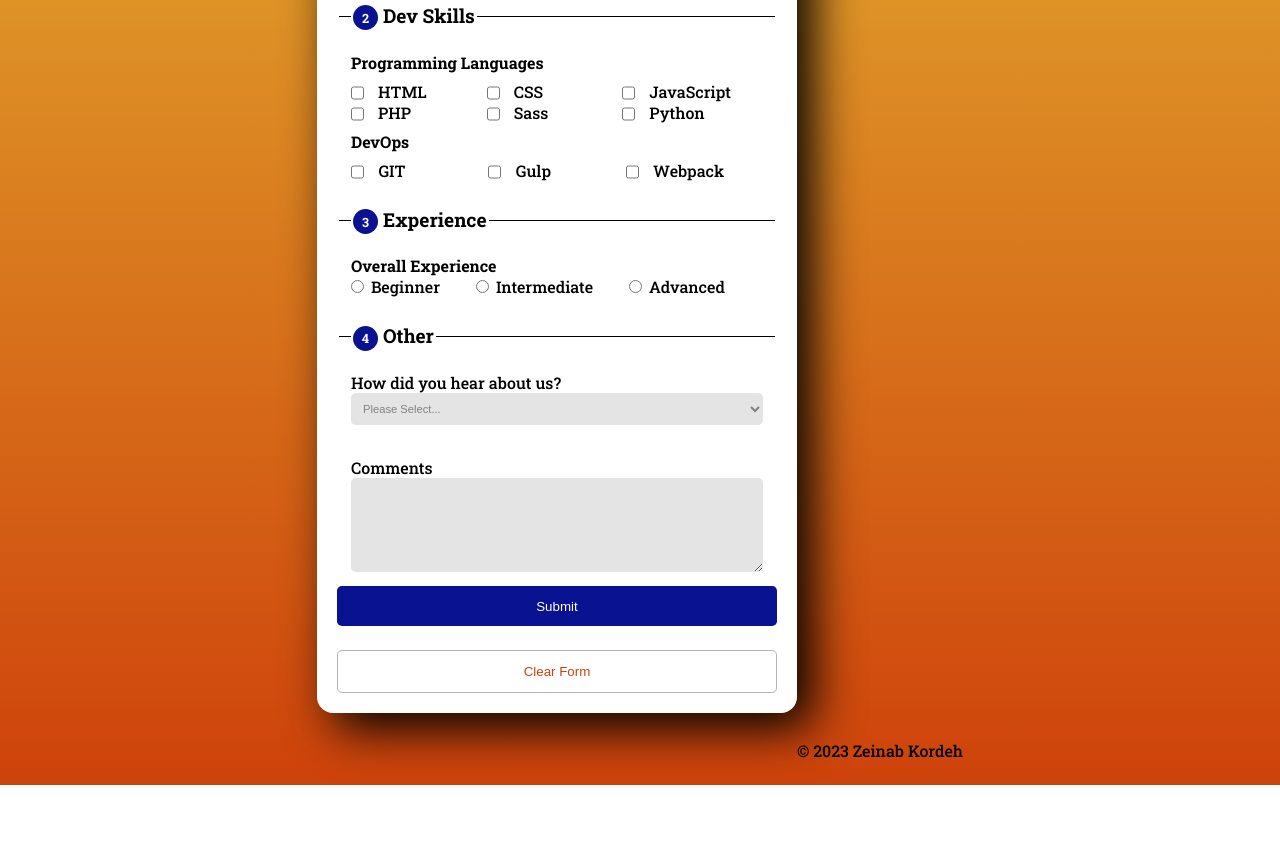
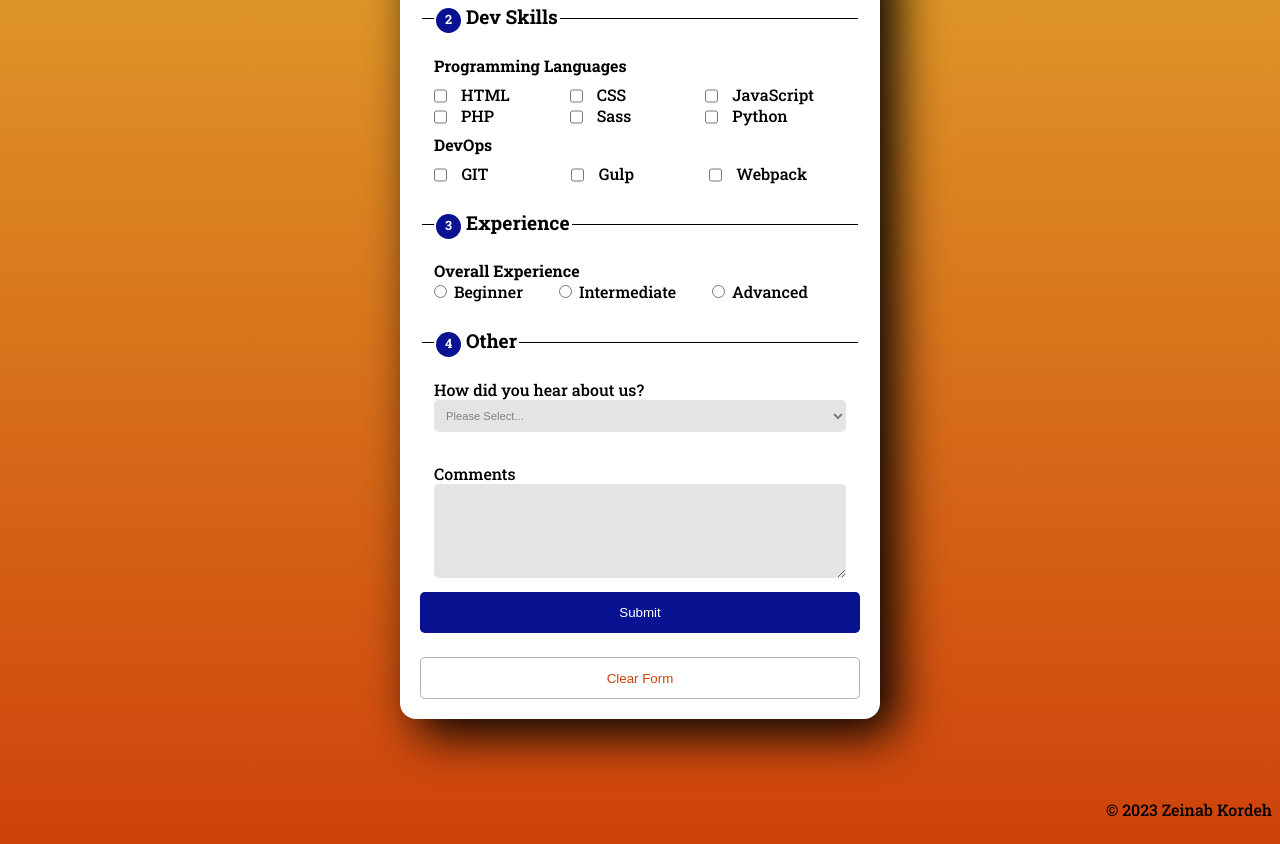
Before and after one commit to Zeinabkordeh/Sign-Up-Form, a plain HTML site: page index.html in a window 1280 px wide. Shown: the part 344-1188 px from the top of the page. Before the commit the page ends 1129 px from the top, so only its background shows below. Drawn offline with nearby package versions, Linux system fonts and the light colour scheme.

Commit message:
new changes after a feedback

```diff
--- a/index.html
+++ b/index.html
@@ -22,7 +22,7 @@
       <section class="form-container">
         <div class="form">
           <h2>Signup</h2>
-          <form>
+          <form method="post">
             <fieldset class="info">
               <legend class="info-title"> Account Info</legend>
               <label for="Name" class="visually-hidden">Name:</label>
--- a/styles/styles.css
+++ b/styles/styles.css
@@ -11,12 +11,13 @@ html {
 body {
   display: flex;
   justify-content: center;
+  flex-direction: column;
   background: linear-gradient(to bottom, rgb(229, 182, 51) 0%,rgb(206, 66, 11) 100%);
   font-size: 1rem;
   font-family: 'Roboto Slab', serif;
   font-weight: 400;
   color: black;
-  align-items: flex-end;
+  align-items: center;
 }
 
 main {
@@ -181,7 +182,7 @@ legend::before {
   width: 25px;
   display: inline-block;
   text-align: center;
-  padding-top: .3rem;
+  padding-top: .2rem;
 }
 
 #additionalDetailsInput {
@@ -193,6 +194,7 @@ legend::before {
 input:focus {
   border: 3px solid rgb(229, 182, 51) ;
   background-color: white;
+  outline: none;
 }
 
 
@@ -207,3 +209,8 @@ input:focus {
   white-space: nowrap;
   border: 0;
 }
+
+footer {
+  width: 100%;
+  text-align: end;
+}
```
